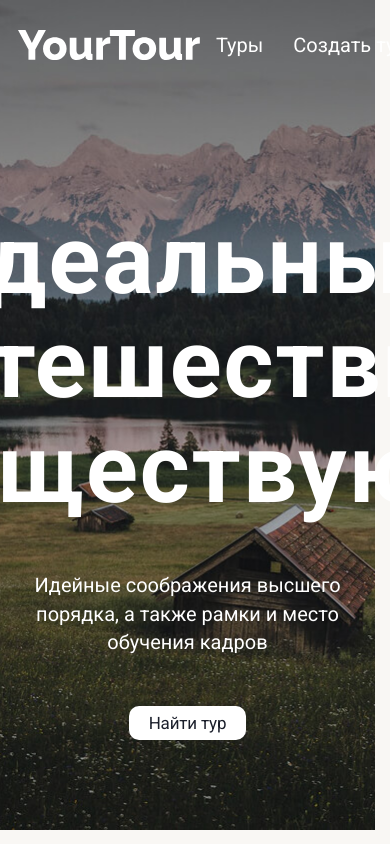
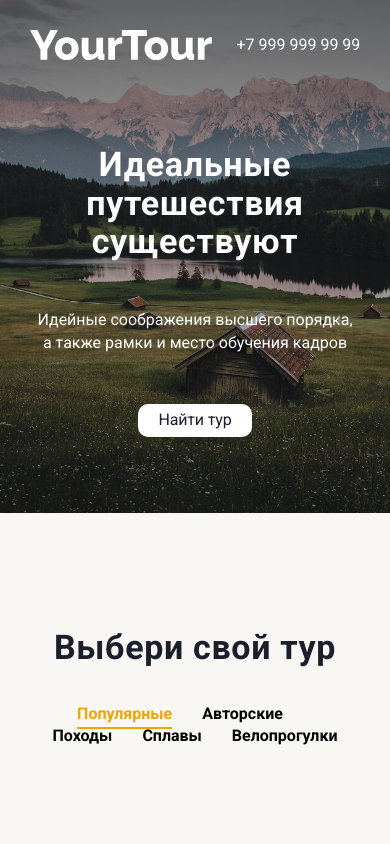
Before and after one commit to Ansem1909/YourTour, a website built with webpack: page src/index.html in a window 390 px wide. Shown: the top 844 px of the page. Built offline with nearby package versions, Linux system fonts and the light colour scheme; files whose address does not match are found by name.

Commit message:
Fix adaptive for header and hero sections, remove scrollbar for pixel perfect

```diff
--- a/src/scss/base/_globals.scss
+++ b/src/scss/base/_globals.scss
@@ -8,6 +8,13 @@
 html {
   &.is-lock {
     overflow: hidden;
+  }
+
+  scrollbar-width: none;
+  -ms-overflow-style: none;
+
+  &::-webkit-scrollbar {
+    display: none;
   }
 }
 
--- a/src/scss/base/_variables.scss
+++ b/src/scss/base/_variables.scss
@@ -26,10 +26,10 @@
 
   --font-family-base: 'Roboto', sans-serif;
 
-  //--container-width: #{to-rem(1170)};
-  //--container-padding-x: #{to-rem(375)};
-  --container-width: #{fluid(1170, 1000)};
-  --container-padding-x: #{fluid(375, 100)};
+  --container-width: #{to-rem(1170)};
+  --container-padding-x: #{to-rem(375)};
+  //--container-width: #{fluid(1170, 1000)};
+  //--container-padding-x: #{fluid(375, 100)};
 
   @include laptop {
     --container-width: #{fluid(1000, 918)};
@@ -39,8 +39,18 @@
   @include tablet {
     //--container-width: #{to-rem(918)};
     //--container-padding-x: #{to-rem(53)};
-    --container-width: #{fluid(918, 318)};
-    --container-padding-x: #{fluid(53, 21)};
+    --container-width: #{fluid(918, 718)};
+    --container-padding-x: #{fluid(53, 43)};
+  }
+
+  @include tablet-s {
+    --container-width: #{fluid(718, 518)};
+    --container-padding-x: #{fluid(43, 33)};
+  }
+
+  @include mobile-b {
+    --container-width: #{fluid(518, 318)};
+    --container-padding-x: #{fluid(33, 21)};
   }
 
   @include mobile {
--- a/src/scss/blocks/_header-and-hero-background.scss
+++ b/src/scss/blocks/_header-and-hero-background.scss
@@ -18,7 +18,15 @@
 
     @include tablet {
       background-image: url("../assets/images/header-and-hero-bg-for-tablet.jpg");
-      height: to-rem(831);
+      max-height: fluid(831, 828);
+    }
+
+    @include tablet-s {
+      max-height: fluid(500, 460);
+    }
+
+    @include mobile-b {
+      max-height: fluid(480, 513);
     }
 
     @include mobile {
--- a/src/scss/blocks/_header.scss
+++ b/src/scss/blocks/_header.scss
@@ -60,9 +60,18 @@
       }
     }
 
+    @include mobile-above {
+      display: none;
+    }
+
     @include mobile {
       display: none;
     }
+
+    @include tablet-above {
+      display: block;
+    }
+
   }
 
   &__contact-us-link{
--- a/src/scss/blocks/_hero.scss
+++ b/src/scss/blocks/_hero.scss
@@ -11,13 +11,18 @@
     row-gap: to-rem(49.5);
     text-align: center;
 
-    @include mobile-above {
-      padding-block: to-rem(118);
+    padding-block: fluid(118.5, 118);
+    @include tablet-s {
+      padding-block: fluid(118, 54.5);
     }
 
-    @include laptop-above {
-       padding-block: to-rem(118.5);
-     }
+    //@include mobile-above {
+    //  padding-block: to-rem(118);
+    //}
+    //
+    //@include laptop-above {
+    //   padding-block: to-rem(118.5);
+    // }
 
     @include mobile {
       padding-block: to-rem(54.5);
--- a/src/scss/blocks/_section.scss
+++ b/src/scss/blocks/_section.scss
@@ -8,12 +8,7 @@
     margin-top: to-rem(75);
   }
 
-  &--review {
-    @include mobile {
-      margin-top: to-rem(77);
-    }
-  }
-
+  &--review,
   &--gallery {
     @include mobile {
       margin-top: to-rem(77);
--- a/src/scss/helpers/_media.scss
+++ b/src/scss/helpers/_media.scss
@@ -3,7 +3,8 @@
 $desktop: 1920;
 $laptop: 1400.98;
 $tablet: 1023.98;
-$mobile-b: 767.98;
+$tablet-s: 767.98;
+$mobile-b: 479.98;
 $mobile: 360.98;
 
 @mixin laptop-above {
@@ -30,7 +31,19 @@ $mobile: 360.98;
   }
 }
 
-@mixin mobile-b--above {
+@mixin tablet-s-above {
+  @media (width > to-rem($tablet-s)){
+    @content;
+  }
+}
+
+@mixin tablet-s {
+  @media (width <= to-rem($tablet-s)){
+    @content;
+  }
+}
+
+@mixin mobile-b-above {
   @media (width > to-rem($mobile-b)){
     @content;
   }
--- a/src/scss/helpers/_mixins.scss
+++ b/src/scss/helpers/_mixins.scss
@@ -80,7 +80,7 @@
     $font-weight: 700
   );
 
-  @include mobile {
+  @include tablet-s {
     font-size: 34px;
     line-height: 112%;
     letter-spacing:0.68px;
@@ -96,7 +96,7 @@
   $font-weight: 700
   );
 
-  @include mobile {
+  @include tablet-s {
     font-size: 34px;
     line-height: 112%;
     letter-spacing: 0.68px;
@@ -112,7 +112,7 @@
     $font-weight: 500
   );
 
-  @include mobile {
+  @include tablet-s {
     font-size: 23px;
     line-height: 120%;
     letter-spacing: 0.92px;
@@ -129,7 +129,7 @@
     $font-weight: 700
   );
 
-  @include mobile {
+  @include tablet-s {
     font-size: 16px;
     line-height: 142%;
   }
@@ -144,7 +144,7 @@
     $font-weight: 400
   );
 
-  @include mobile {
+  @include tablet-s {
     font-size: 16px;
     line-height: 142%;
   }
@@ -159,7 +159,7 @@
     $font-weight: 400
   );
 
-  @include mobile {
+  @include tablet-s {
     font-size: 16px;
     line-height: 142%;
     letter-spacing: -0.16px,
```
